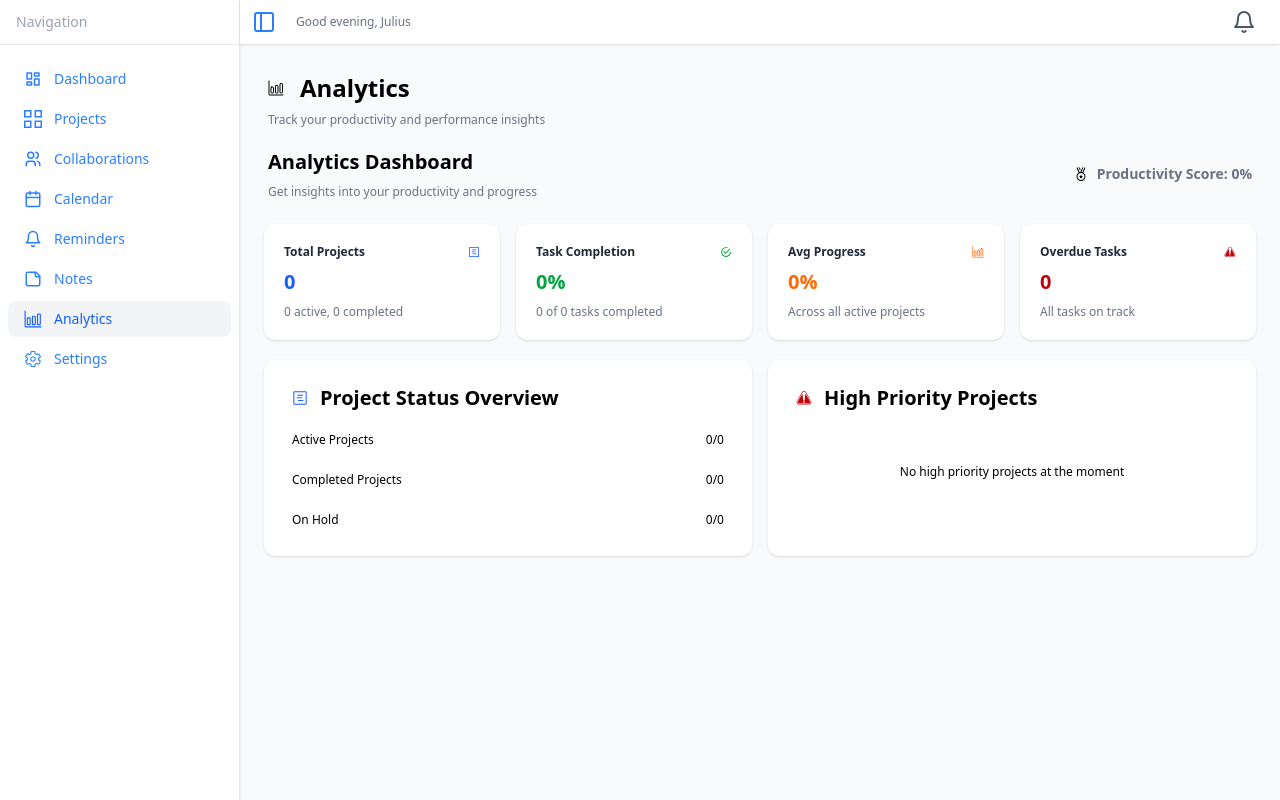
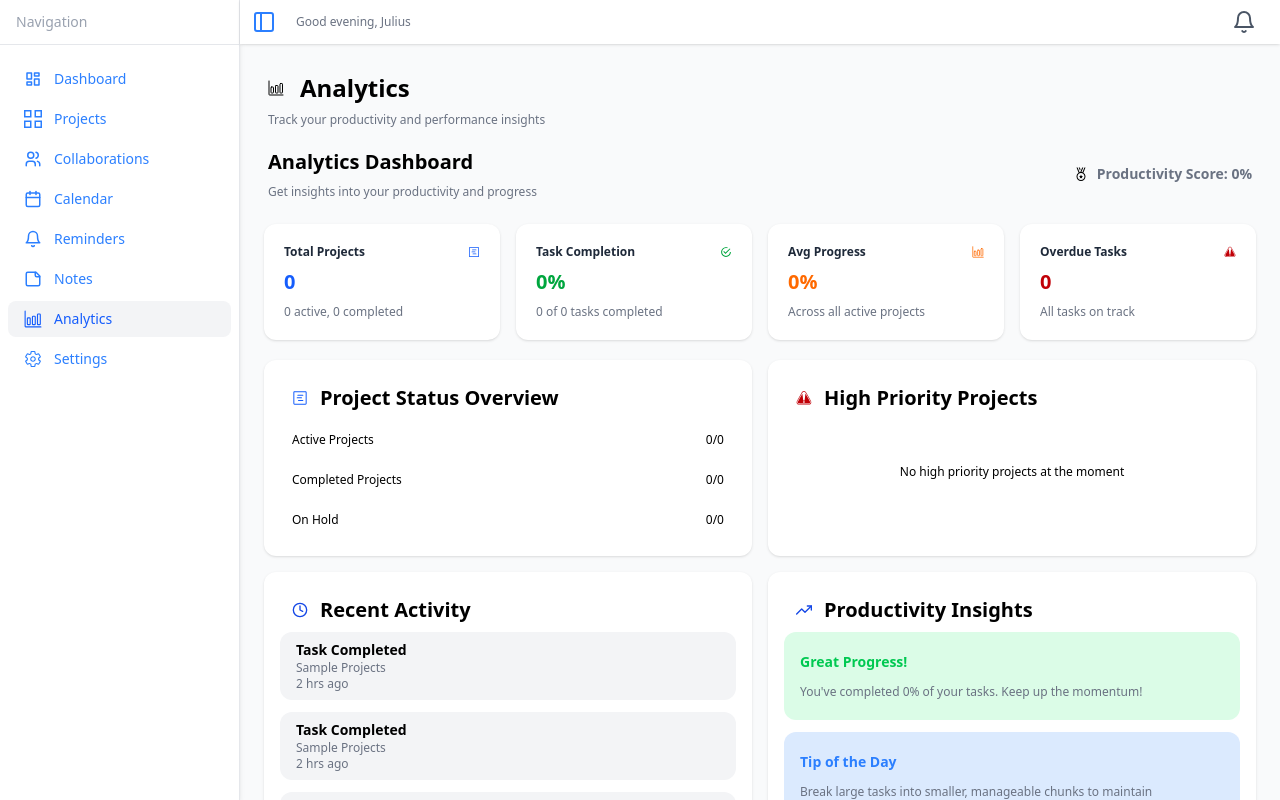
Before and after one commit to juliusmwas/KaziHub, a React (Vite) app: page /analytics in a window 1280 px wide. Built offline with nearby package versions, Linux system fonts and the light colour scheme.

Commit message:
Updated the analytics page

```diff
--- a/src/Components/Pages/Analytics.jsx
+++ b/src/Components/Pages/Analytics.jsx
@@ -3,6 +3,8 @@ import { IoBarChartOutline } from "react-icons/io5";
 import { GoProjectRoadmap } from "react-icons/go";
 import { IoMdCheckmarkCircleOutline } from "react-icons/io";
 import { GiHazardSign } from "react-icons/gi";
+import { LuClock4 } from "react-icons/lu";
+import { FiTrendingUp } from "react-icons/fi";
 
 export default function Analytics () {
     return(
@@ -98,6 +100,51 @@ export default function Analytics () {
                     </div>
                 </div>
             </div>
+
+            <div className="grid grid-cols-1 gap-4 lg:grid-cols-2 mt-4">
+                <div className="bg-white rounded-xl p-4 px-4 shadow-sm">
+                    <div className="flex items-center gap-2 p-2">
+                        <LuClock4 className="text-2xl font-bold  p-1 text-blue-700" />
+                        <h1 className="text-lg lg:text-xl  font-semibold">Recent Activity</h1>
+                    </div>
+                    <div className="grid gap-3 w-full">
+                        <div className="bg-gray-100 rounded-xl px-4 p-2">
+                            <h1 className="text-sm lg:text-sm  font-semibold">Task Completed</h1>
+                            <p className="text-xs font-normal text-gray-500">Sample Projects</p>
+                            <p className="text-xs font-normal text-gray-500">2 hrs ago</p>
+                        </div>
+                        <div className="bg-gray-100 rounded-xl px-4 p-2">
+                            <h1 className="text-sm lg:text-sm  font-semibold">Task Completed</h1>
+                            <p className="text-xs font-normal text-gray-500">Sample Projects</p>
+                            <p className="text-xs font-normal text-gray-500">2 hrs ago</p>
+                        </div>
+                        <div className="bg-gray-100 rounded-xl px-4 p-2">
+                            <h1 className="text-sm lg:text-sm  font-semibold">Task Completed</h1>
+                            <p className="text-xs font-normal text-gray-500">Sample Projects</p>
+                            <p className="text-xs font-normal text-gray-500">2 hrs ago</p>
+                        </div>
+                    </div>
+                </div>
+
+                <div className="bg-white rounded-xl p-4 px-4 shadow-sm">
+                    <div className="flex items-center gap-2 p-2">
+                        <FiTrendingUp className="text-2xl font-bold  p-1 text-blue-700" />
+                        <h1 className="text-lg lg:text-xl  font-semibold">Productivity Insights</h1>
+                    </div>
+                    <div className="grid gap-3">
+                        <div className="bg-green-100 rounded-xl px-4 p-5">
+                            <h2 className="text-xs lg:text-sm text-green-500  pb-3 font-semibold">Great Progress!</h2>
+                            <p className="text-xs font-normal text-gray-500">You've completed 0% of your tasks. Keep up the momentum!</p>
+                        </div>
+                        <div className="bg-blue-100 rounded-xl px-4 p-5">
+                            <h2 className="text-xs lg:text-sm text-blue-500  pb-3 font-semibold">Tip of the Day</h2>
+                            <p className="text-xs font-normal text-gray-500">Break large tasks into smaller, manageable chunks to maintain momentum.</p>
+                        </div>
+                    </div>
+
+                </div>
+            </div>
+
         </div>
     );
 }
```
